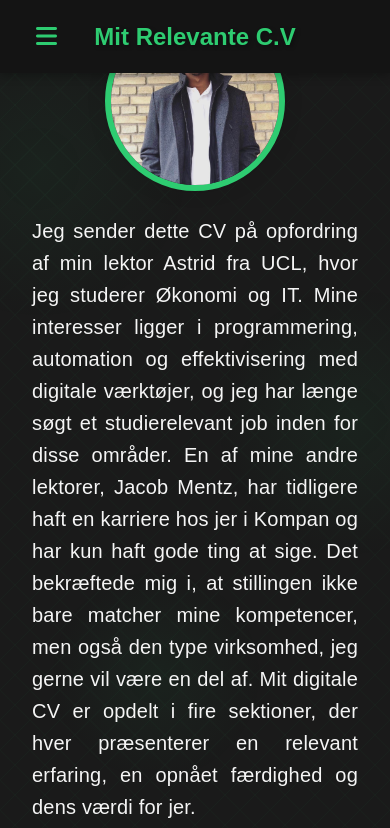
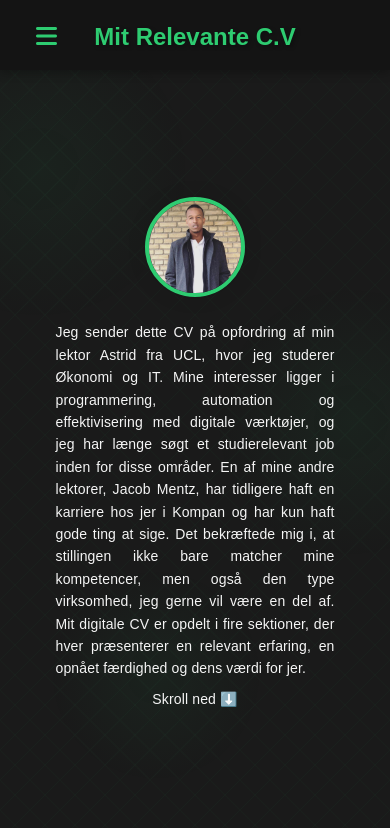
Before and after one commit to SammyIsse/Website-CV, a website: page index.html in a window 390 px wide. Shown: the top 828 px of the page. Drawn offline with nearby package versions, Linux system fonts and the light colour scheme.

Commit message:
responsive Kompan

```diff
--- a/css/style.css
+++ b/css/style.css
@@ -1,4 +1,5 @@
 :root {
+    --header-height: 70px;
     --primary-color: #2ECC71;    /* Vibrant green */
     --secondary-color: #E74C3C;  /* Coral red */
     --tertiary-color: #3498DB;   /* Blue */
@@ -35,6 +36,12 @@
 
 /* Header Styles */
 header {
+    position: fixed;
+    top: 0;
+    left: 0;
+    right: 0;
+    height: var(--header-height);
+    z-index: 1030;
     background-color: var(--darker);
     box-shadow: 0 2px 10px rgba(0,0,0,0.3);
 }
@@ -44,8 +51,10 @@
     min-height: 70px; /* Add fixed height to ensure proper centering */
 }
 
-.container-fluid {
-    position: relative;
+.container {
+    width: min(90%, 1200px);
+    margin-inline: auto;
+    padding-inline: 1rem;
 }
 
 .navbar-brand {
@@ -112,8 +121,12 @@
 
 /* Intro Section */
 #intro {
-    padding-top: 80px;
-    min-height: 100vh;
+    padding-top: calc(var(--header-height) + 2rem);
+    min-height: 100dvh; /* dynamic viewport height */
+    display: flex;
+    flex-direction: column;
+    justify-content: center;
+    gap: 2rem;
 }
 
 .profile-image {
@@ -121,9 +134,11 @@
 }
 
 .profile-image img {
-    width: 300px;
-    height: 300px;
-    border: 8px solid var(--primary-color);
+    width: clamp(100px, 30vw, 300px);
+    height: auto;
+    aspect-ratio: 1;
+    border: min(8px, 2vw) solid var(--primary-color);
+    border-radius: 50%;
     box-shadow: 0 0 20px rgba(0,0,0,0.1);
 }
 
@@ -150,14 +165,11 @@
 }
 
 /* Extra small devices */
-@media (max-width: 576px) {
-    #intro {
-        padding-top: 50px; /* Reduced from 120px */
-    }
-
+@media (max-width: 530px) {
     .profile-image img {
-        width: 180px;
-        height: 180px;
+        width: 100px;
+        height: 100px;
+        border-width: 4px;
     }
 }
 
@@ -169,6 +181,10 @@
     box-shadow: 0 5px 15px rgba(0,0,0,0.3);
     position: relative;
     overflow: hidden;
+    min-height: 100dvh;
+    padding: 2rem 1rem;
+    display: grid;
+    place-items: center;
 }
 
 .content-section::before {
@@ -183,12 +199,14 @@
 }
 
 .content-text {
-    padding: 2rem;
+    font-size: clamp(0.875rem, 2vw, 1rem);
+    line-height: 1.6;
 }
 
 .content-text h2 {
+    font-size: clamp(1.25rem, 3vw, 2rem);
+    margin-bottom: 1rem;
     color: var(--primary-color);
-    margin-bottom: 1.5rem;
     text-shadow: 2px 2px 4px rgba(0,0,0,0.3);
 }
 
@@ -203,6 +221,9 @@
 }
 
 .content-image img {
+    width: 100%;
+    height: auto;
+    max-width: min(600px, 90vw);
     border-radius: 10px;
     box-shadow: 0 5px 15px rgba(0,0,0,0.3);
     transition: transform 0.3s ease;
@@ -279,7 +300,9 @@
 }
 
 .reference-card {
-    height: 300px;
+    width: min(100%, 350px);
+    aspect-ratio: 3/4;
+    margin-inline: auto;
     position: relative;
     transform-style: preserve-3d;
     transition: transform 0.8s cubic-bezier(0.175, 0.885, 0.32, 1.275);
@@ -392,8 +415,9 @@
 }
 
 .lead {
-    max-width: 800px;
-    margin: 0 auto;
+    font-size: clamp(0.875rem, 2vw, 1.125rem);
+    max-width: 65ch;
+    margin-inline: auto;
     text-align: justify;
     line-height: 1.6;
     padding: 0 20px;
```
